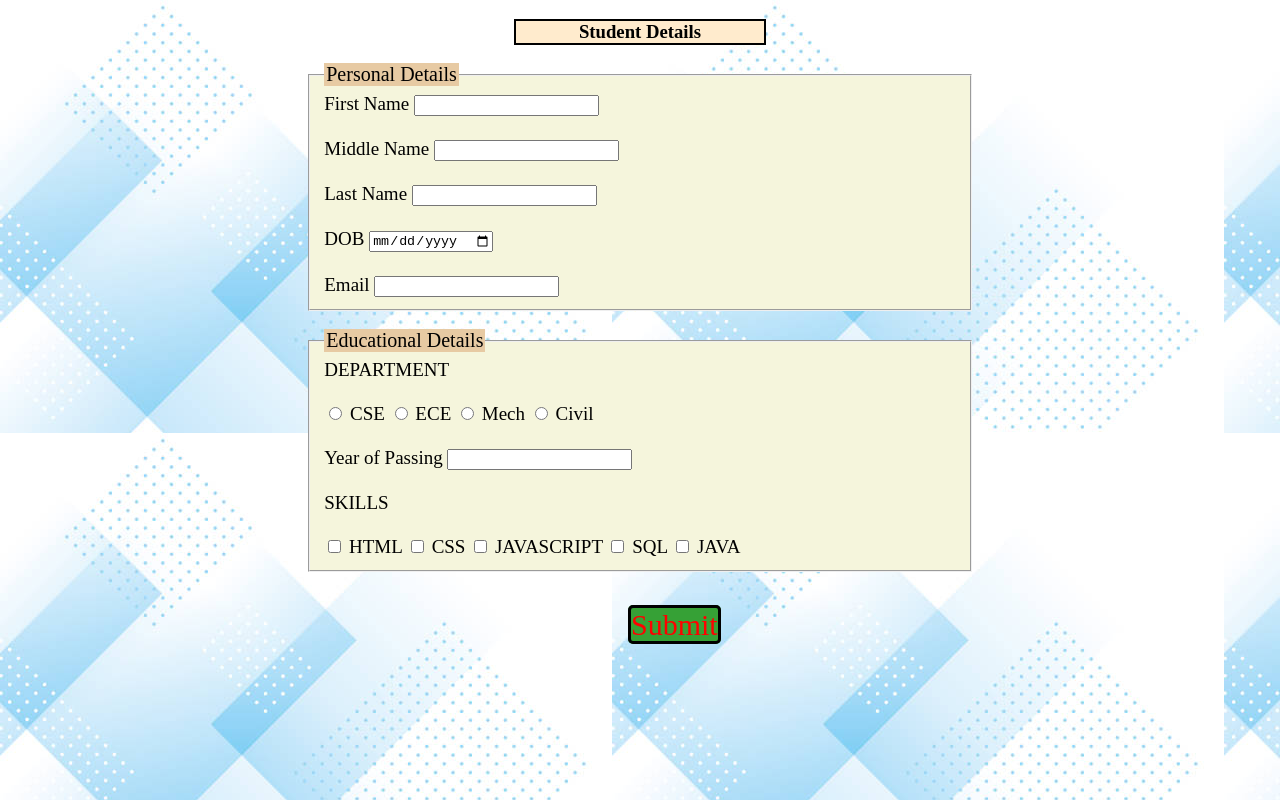
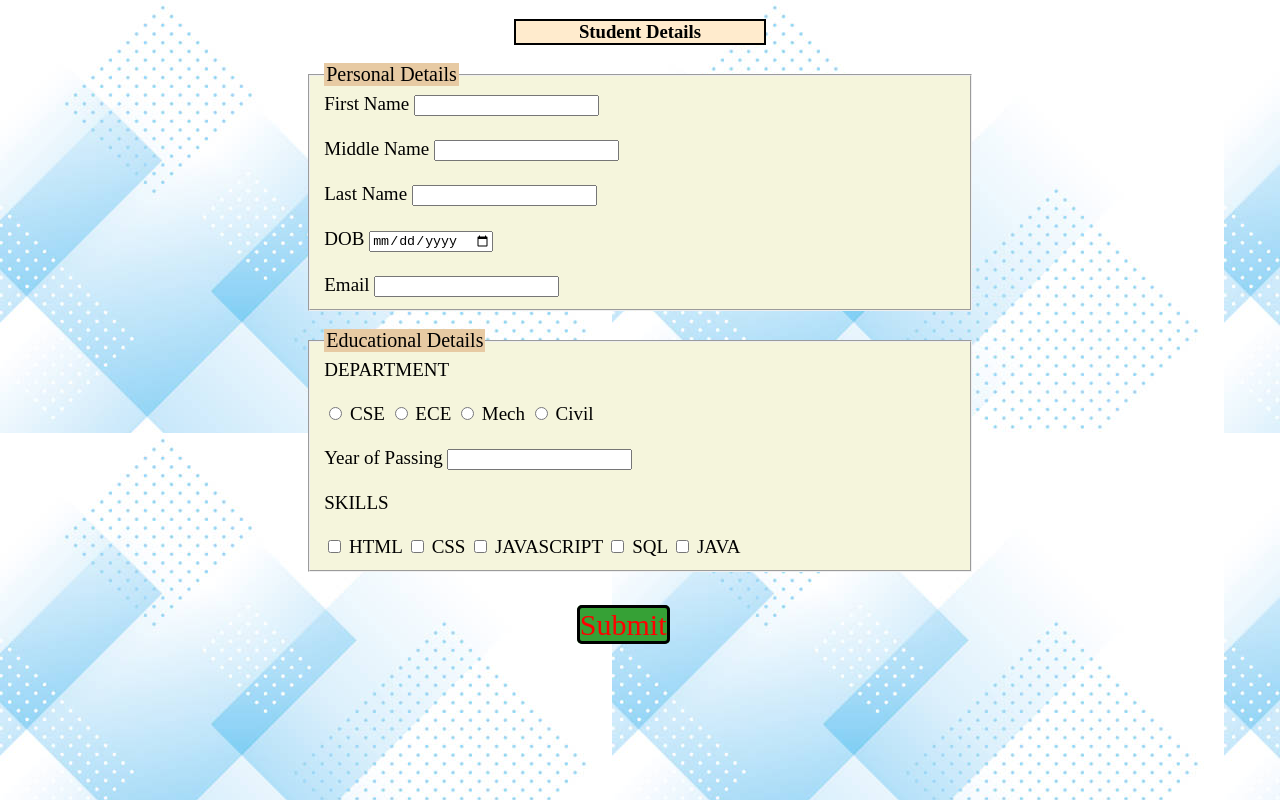
Before and after one commit to kusumas91/form.github.io, a plain HTML site: page index.html in a window 1280 px wide. Drawn offline with Linux system fonts and the light colour scheme.

Commit message:
index.html

```diff
--- a/index.html
+++ b/index.html
@@ -34,7 +34,8 @@
             text-decoration: none;
             font-size: 30px;
             background-color: rgb(54, 161, 54);
-            margin-left: 620px;
+            margin-left: 45%;
+            margin-right: 40%;
 
 
 
```
